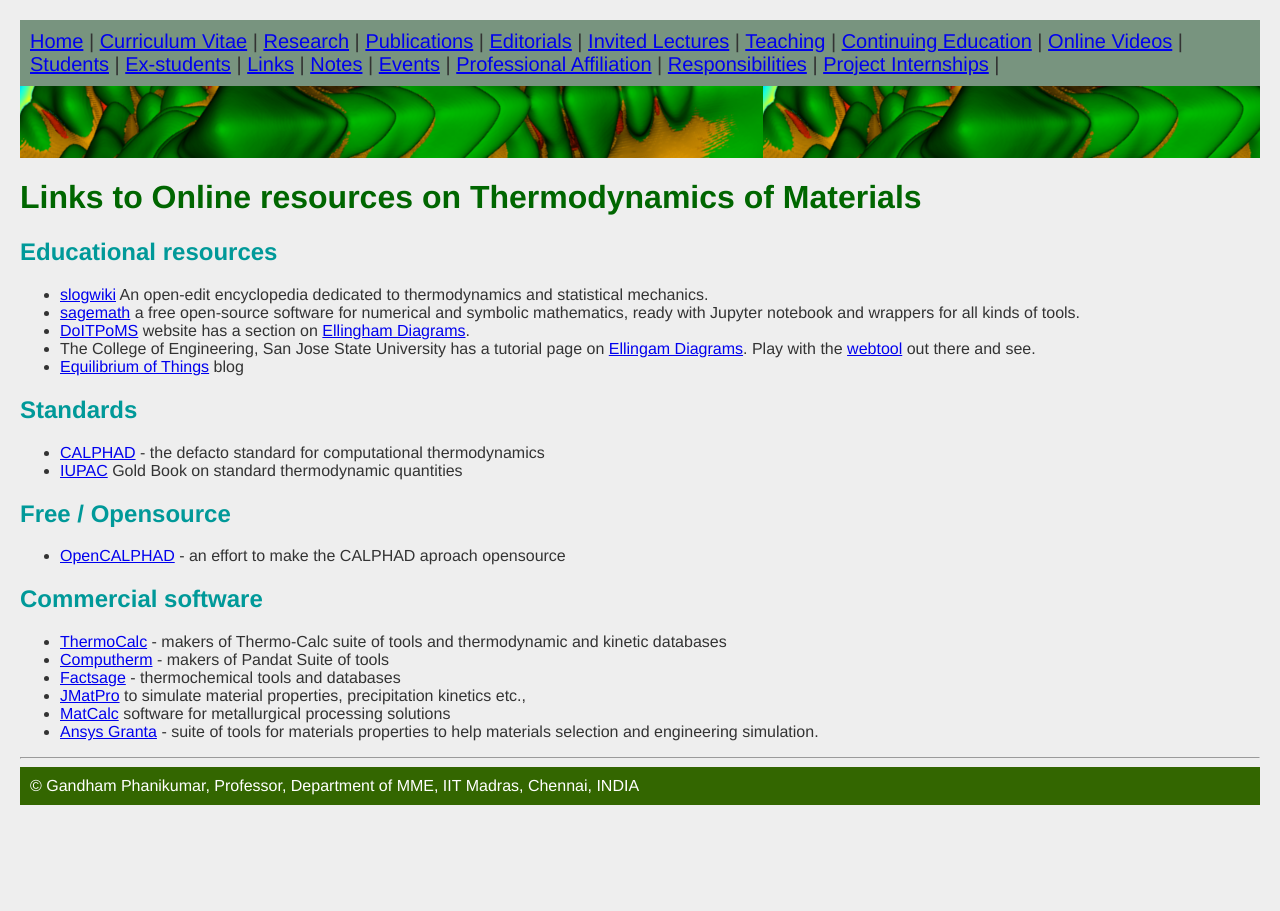
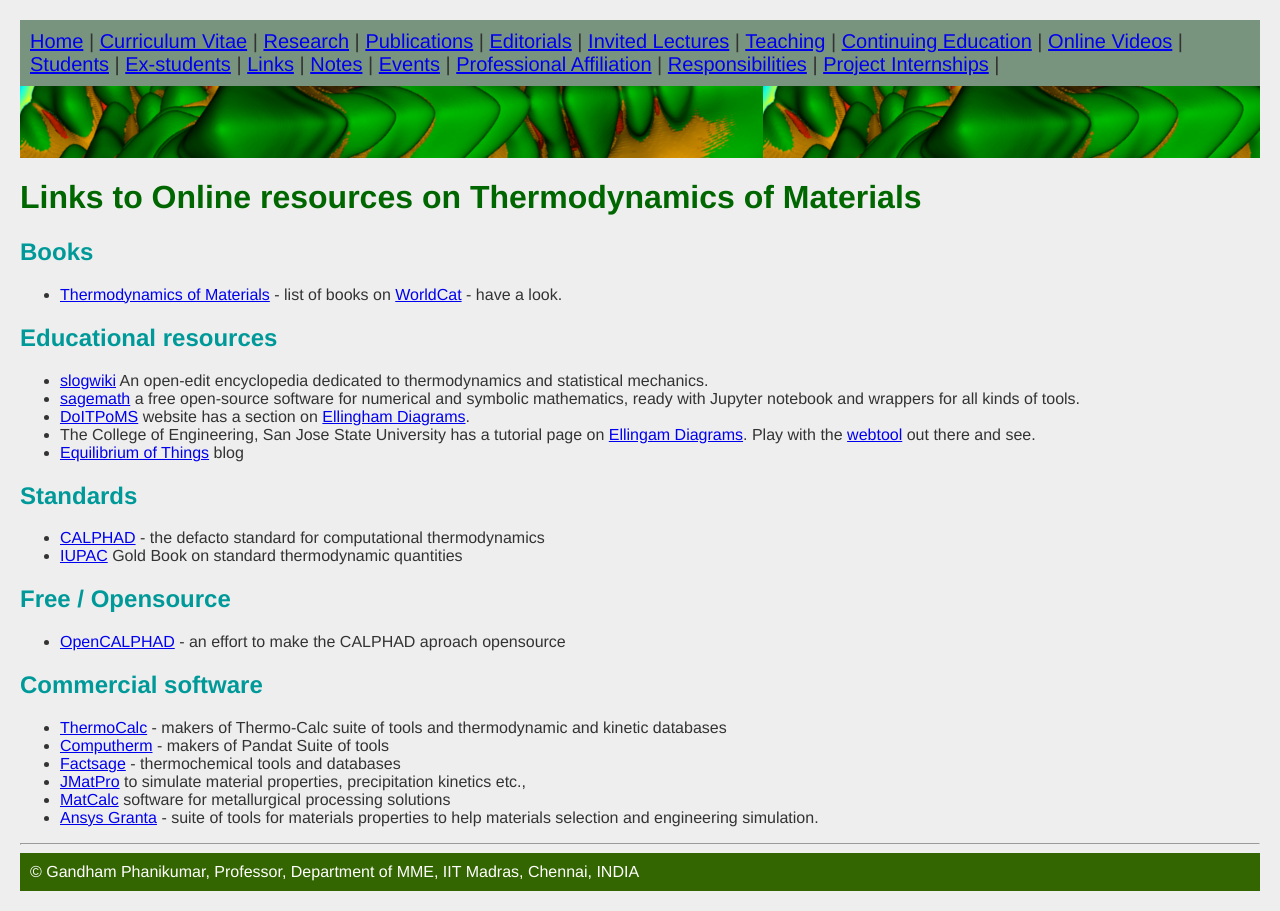
Before and after one commit to gphanikumar/gphanikumar.github.io, a Jekyll site: the page built from _pages/thermod.md, in a window 1280 px wide. Built offline with Jekyll 4.4.1, drawn with Linux system fonts in a browser that asks for light colours.

Commit message:
linked books to my list on worldcat

```diff
--- a/_pages/thermod.md
+++ b/_pages/thermod.md
@@ -4,6 +4,9 @@ layout: default
 title: Links to Online resources on Thermodynamics of Materials
 ---
 # Links to Online resources on Thermodynamics of Materials
+
+## Books
+  * [Thermodynamics of Materials](https://www.worldcat.org/profiles/gphanikumar/lists/3985955) - list of books on [WorldCat](https://worldcat.org) - have a look.
 
 ## Educational resources
  * [slogwiki](http://www.sklogwiki.org/SklogWiki/index.php/Main_Page) An open-edit encyclopedia dedicated to thermodynamics and statistical mechanics.
```
